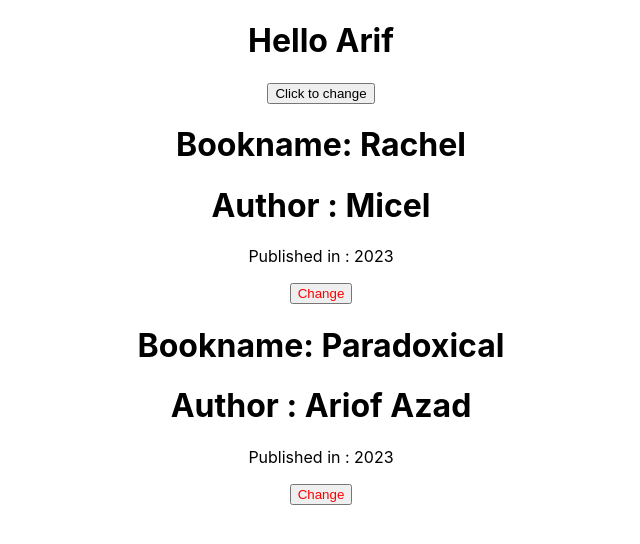
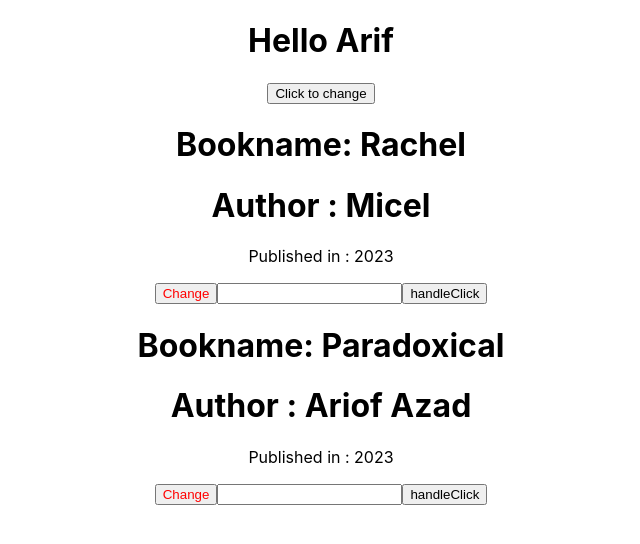
Before and after one commit to arifkhan676/react-practice, a React (Create React App) app: page / in a window 1280 px wide. Shown: the top 544 px of the page, without its empty margins (319-959 px from the left). Built offline with nearby package versions, Linux system fonts and the light colour scheme.

Commit message:
input change and click changed

```diff
--- a/src/Book.jsx
+++ b/src/Book.jsx
@@ -1,14 +1,33 @@
-import React from 'react';
+import React, { useState } from 'react';
 import './App.css';
 
 const Book = (props) => {
     const date = new Date().getFullYear();
+
+    const [inp, fullInp] = useState();
+    const [getInp, FullgetInp] = useState([]);
+
+
+
+    function changeInput(e) {
+        const name = e.target.value;
+        fullInp(name);
+    }
+
+    function handleclick(e) {
+        FullgetInp(inp);
+    }
+
     return (
         <div className="App">
             <h1> Bookname: {props.Bookname}  </h1>
             <h1> Author : {props.Author} </h1>
             <p>  Published in : {date} </p>
             <button style={{ color: "red" }} onClick={props.Name} > Change  </button>
+            <input name="title" type="text" onChange={changeInput} />
+            <button onClick={handleclick} >handleClick</button>
+            <p> {inp} </p>
+            <h3>{getInp}</h3>
         </div>
     );
 }
```
